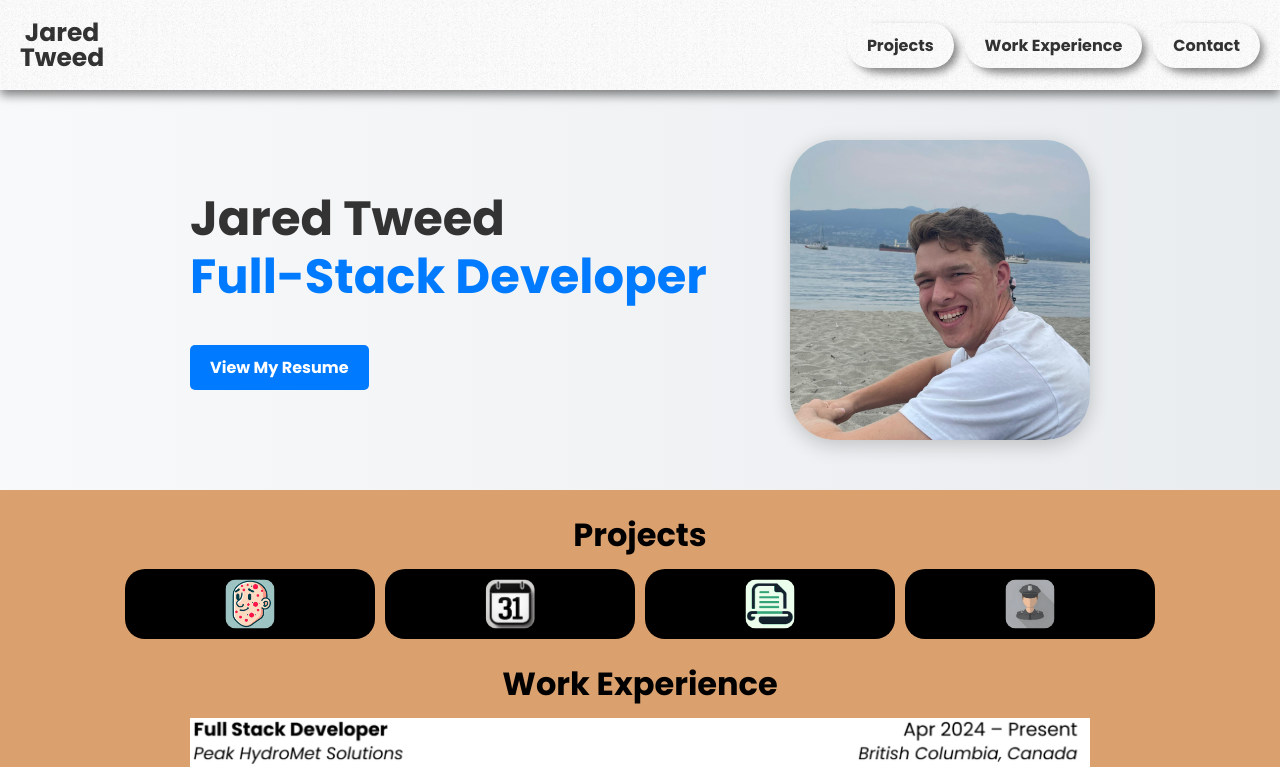
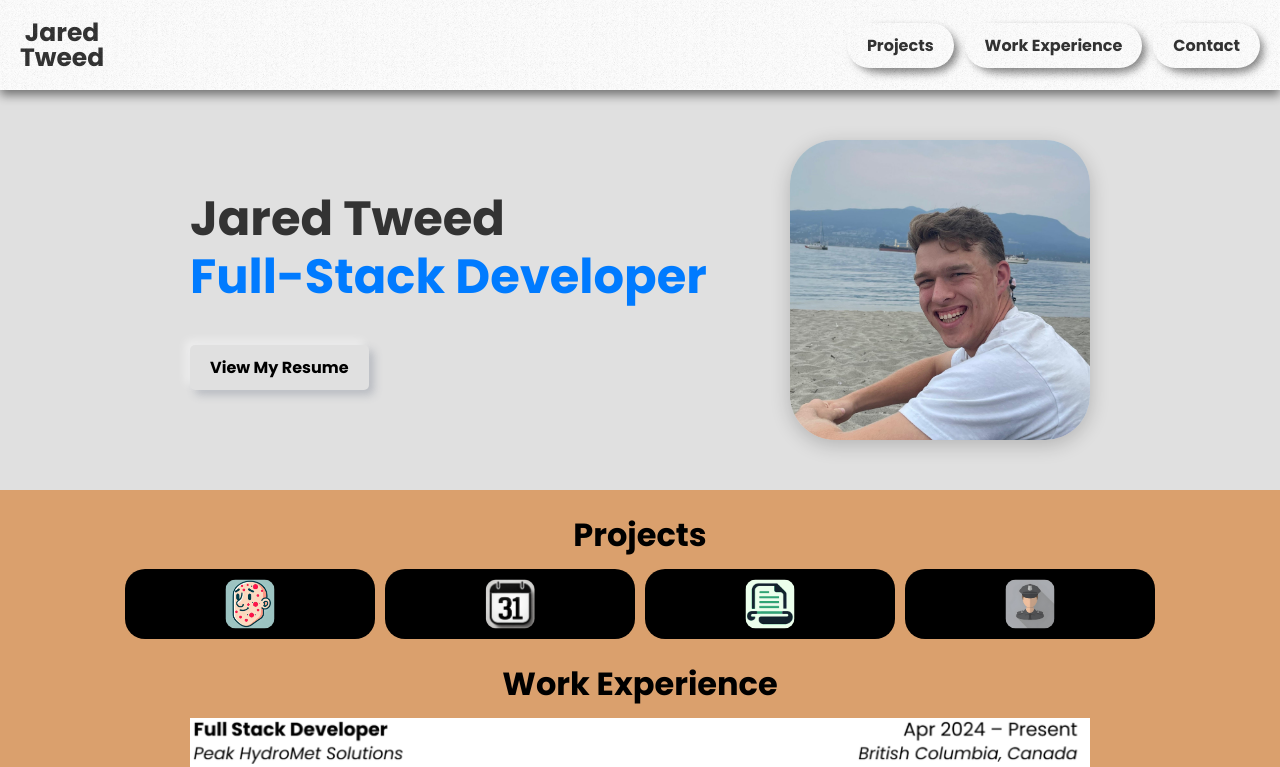
Before and after one commit to JaredTweed/react-resume, a React (Create React App) app in the folder resume/: page / in a window 1280 px wide. Shown: the top 767 px of the page. Built offline with nearby package versions, Linux system fonts and the light colour scheme.

Commit message:
neumorphic button

```diff
--- a/resume/src/components/HeroSection.css
+++ b/resume/src/components/HeroSection.css
@@ -6,7 +6,8 @@
   width: 100%;
   height: 50vh;
   /* Full viewport height */
-  background: linear-gradient(to right, #f8f9fa, #e9ecef);
+  /* background: linear-gradient(to right, #ffffff, #e9ecef); */
+  background: #e0e0e0;
   /* Subtle background gradient */
   color: #333;
   /* Text color */
@@ -46,8 +47,12 @@
   padding: 10px 20px;
   font-size: 1rem;
   font-weight: bold;
-  color: #fff;
-  background-color: #007bff;
+  color: black;
+  /* background-color: white; */
+  background: #e0e0e0;
+  box-shadow: -5px -5px 9px rgba(255, 255, 255, 0.45), 5px 5px 9px rgba(94, 104, 121, 0.3);
+
+
   border-radius: 5px;
   text-decoration: none;
   transition: background-color 0.3s ease;
```
